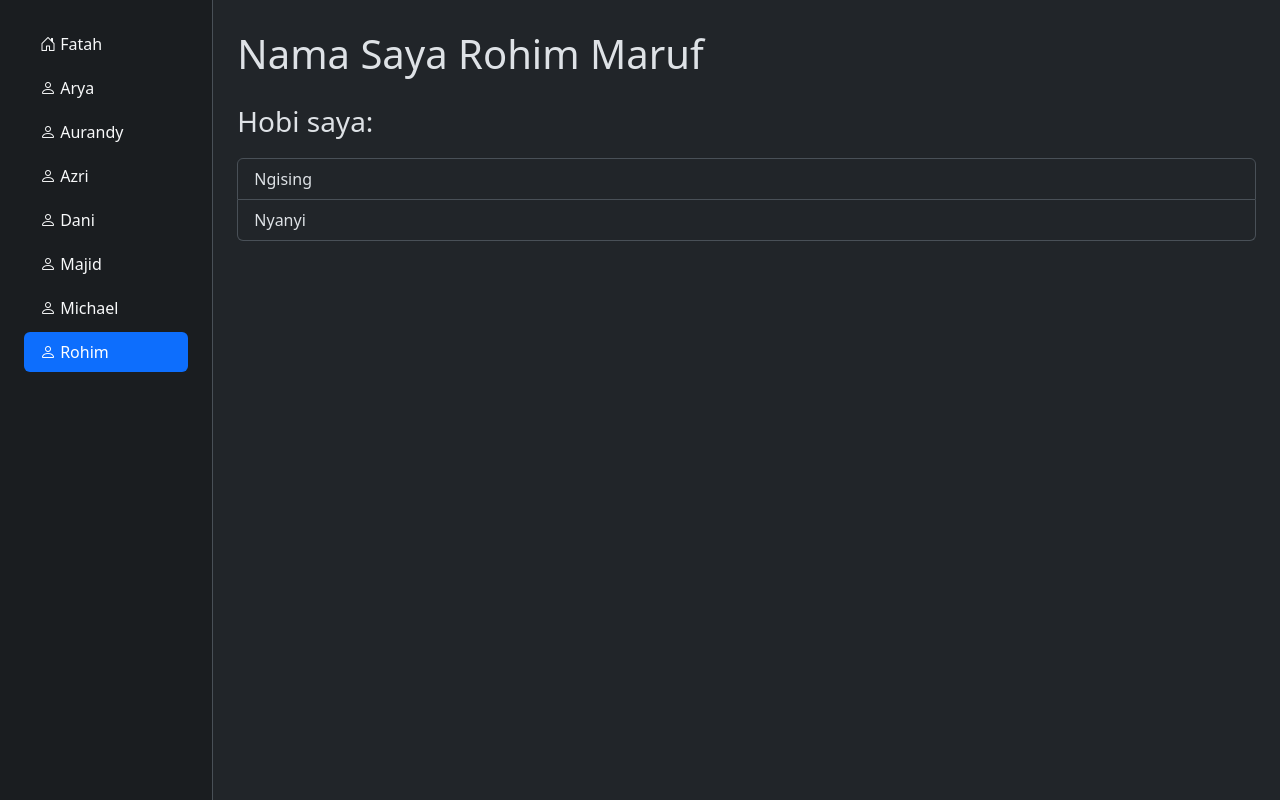
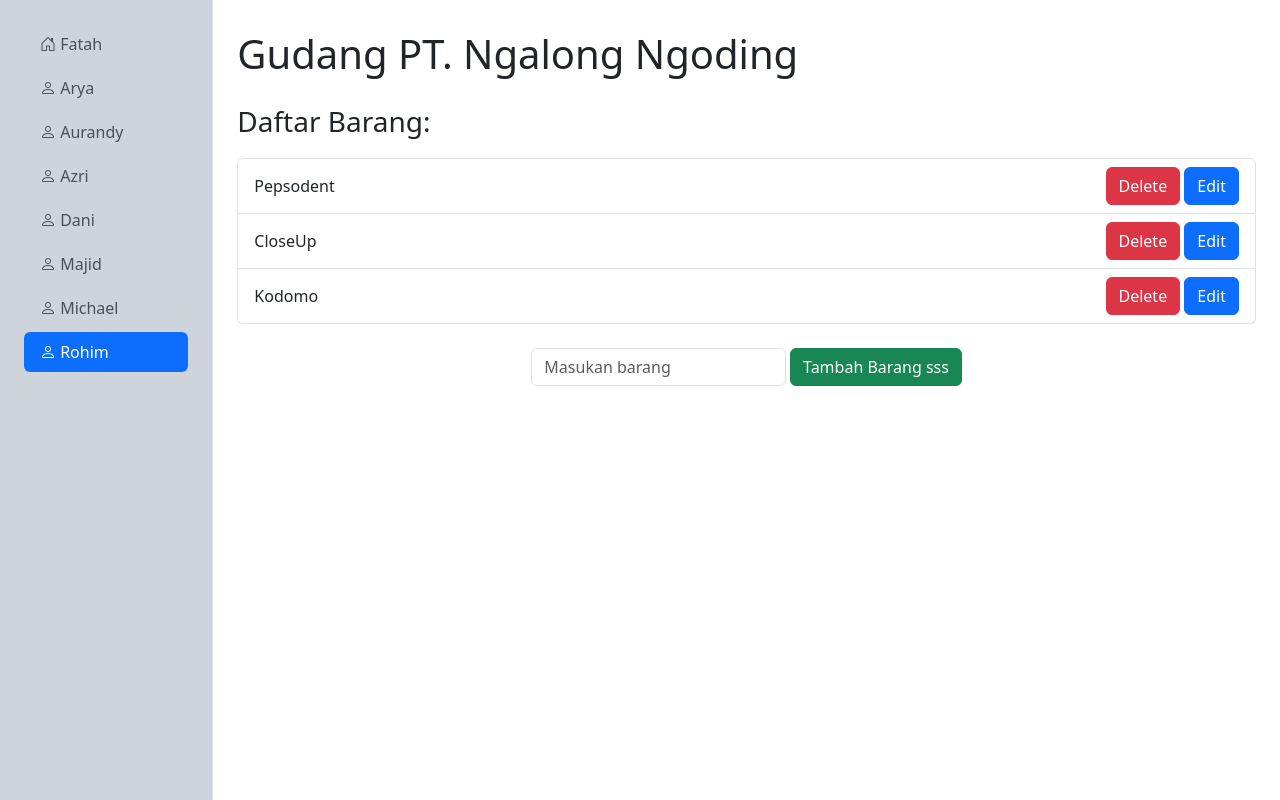
Before and after one commit to ngalong-ngoding/ngalong-gudang, a PHP site: page /index.php?route=rohim in a window 1280 px wide. Run offline with PHP 8.4, Linux system fonts and the light colour scheme.

Commit message:
Menambahkan fitur rambah, edit dan hapus

```diff
--- a/controllers/RohimContoller.php
+++ b/controllers/RohimContoller.php
@@ -5,11 +5,67 @@ require_once "./models/rohim.php";
 
 class RohimContoller
 {
+    // 1. Membuat public fungcition
     public function index()
     {
+        // 2. Membuat Variable Baru dengan = nama class yang di models
         $rohimModel = new Rohim();
-        $data = $rohimModel->getAllData();
+        // 3. Membuat variable data dimana variable diatas dan di panggil fungsinya
+        $data = $rohimModel->getDaftarBarang();
         include "./views/rohim.php";
+    }
+    public function store(){
+        // 4. Untuk mengecek atau logic "ada yang post pake name submit gak"
+
+        if (isset($_POST["submit"])){
+            // 4.1. Ini logic buat namabah data
+            header("Location: rohim");
+            $rohim = new Rohim();
+            // 4.2 ini nyimpen hasil ketika kita input
+            $barang = $_POST["barang"];
+            // 4.3 ini masukin input ke model (tambah barang)
+            $rohim->tambahBarang($barang);
+            // 4.4 Buat balik algi ke halaman awal
+
+        }
+    }
+    // 5. Membuat fungsi untuk delete
+    public function delete(){
+        // 5.1 Membuat variable baru dengan nama class yang di models
+        $rohim = new Rohim();
+        // 5.2 Mengambil id dari Query
+        $id = $_GET["id"] ?? null;
+        if($id){
+            // 5.3 Membuat fungsi delete
+            $deleted = $rohim->hapusBarang($id);
+            if($deleted){
+                header("Location: rohim");
+                exit;
+            }else {
+                echo "Barang tidak ditemukan";
+            }
+        }else {
+            echo"ID tidak valid";
+        }
+    }
+    // 6. Membuat fungsi edit
+    public function edit(){
+        // 6.1 Membuat variable baru dengan nama class yang di models
+        $rohim = new Rohim();
+        // 6.2 Mengambil id dari Query
+        $id = $_GET["id"] ?? null;
+        $newBarang = $_POST["barang"];
+        if($id && $newBarang){
+            // 6.3 Membuat fungsi edit
+            $updated = $rohim->editBarang($id, $newBarang);
+            if($updated){
+                header("Location: rohim");
+            }else {
+                echo "Barang tidak ditemukan";
+            }
+        }else{
+            echo "ID tidak valid";
+        }
     }
 }
 ?>
--- a/index.php
+++ b/index.php
@@ -13,6 +13,9 @@ $MajidController = new MajidController();
 $routes = [
     "fatah" => [$fatahController, "index"],
     "rohim" => [$rohimController, "index"],
+    "rohim/store" => [$rohimController, "store"],
+    "rohim/delete" => [$rohimController, "delete"],
+    "rohim/edit" => [$rohimController, "edit"],
     "fatah/store" => [$fatahController, "store"],
     "fatah/delete" => [$fatahController, "delete"],
     "fatah/edit" => [$fatahController, "edit"],
--- a/models/rohim.php
+++ b/models/rohim.php
@@ -1,12 +1,67 @@
 <?php
 class Rohim
 {
-    public function getAllData()
+    // 1. Membuat Variable terlebih dahulu
+    private $daftarBarang = [];
+
+    // 2. Membuat fungsi yang berisi kondisi jika ada data dari daftar barang maka data daftar barang yang akan terisi
+    public function __construct()
     {
-        return[
-                ["id" => 1, "hobby" => "Ngising", "Kesukaan" => "Makan"],
-                ["id" => 2, "hobby" => "Nyanyi", "Kesukaan" => ""]
+        // 2.1. isset = "ada data gak nih"  dari variable daftar barang rohim dmn daftar barang rohim tuh sama dengan daftarBarang
+        if (isset($_SESSION["daftarBarangRohim"]))
+        {
+
+            $this->daftarBarang = $_SESSION["daftarBarangRohim"];
+        } else {
+            $this->daftarBarang = [
+                ["id" => 1, "barang" => "Pepsodent"],
+                ["id" => 2, "barang" => "CloseUp"],
+                ["id" => 3, "barang" => "Kodomo"],
+            ];
+        }
+    }
+    // 3. Membuat Fungsi Agar bisa dipanggil oleh views agar bisa dipanggil oleh seluruh kontruksi
+    public function getDaftarBarang(){
+        return $this->daftarBarang;
+    }
+    // 4. Membuat fungsi untuk menambah daftar barang
+    public function tambahBarang($barang){
+        // 4.1. Mewmbuat variable baru dengan fungsi menambah panjang data dari daftar barang
+        $newId = count($this->daftarBarang) + 1;
+        // 4.2. ini Array lohi isinya yang dibawah ini ya
+        $this->daftarBarang[] = [
+            "id" => $newId,
+            "barang" => $barang
         ];
+        // 4.3. Sekalina ini seison store tadi
+        $_SESSION["daftarBarangRohim"] = $this->daftarBarang;
+    }
+    // 5 Membuat fungsi untuk menghapus daftar barang
+    public function hapusBarang($id){
+        // 5.1. Membuat variable baru dengan fungsi menghapus data dari data
+        // 5.2. Membuat looping untuk mencari id sama sama yang dimiliki
+        foreach($this->daftarBarang as $key => $barang){
+            if($barang["id"] == $id){
+                // 5.3. Fungsi hapus game dari dafter
+                unset($this->daftarBarang[$key]);
+                // 5.4. Update variable yang di atas
+                $this->daftarBarang = array_values($this->daftarBarang);
+                $_SESSION["daftarBarangRohim"] = $this->daftarBarang;
+                return true;
+            }
+        }
+    }
+    // 6. Membuat fungsi untuk edit barang
+    public function editBarang($id, $newBarang){
+        foreach ($this->daftarBarang as $key => $barang){
+            if ($barang["id"] == $id) {
+                // 6.1 Update nama gamenya
+                $this->daftarBarang[$key]["barang"] = $newBarang;
+                // 6.2 Update variable di atas
+                $_SESSION["daftarBarangRohim"] = $this->daftarBarang;
+            return true;
+            }
+        }
     }
 }
 ?>
--- a/views/rohim.php
+++ b/views/rohim.php
@@ -1,27 +1,47 @@
 <html>
 
 <head>
-    <title>Fatah</title>
+    <title>ROHIM</title>
     <?php include "./includes/bootstrap.php" ?>
 </head>
 
-<body data-bs-theme="dark">
-    <!-- Sidebar -->
+<body data-bs-theme="light">
+    <!-- 1. Membuat sidebar -->
     <div class="container-fluid">
         <div class="row">
-            <!-- Ini kayak masukin template yang udah gw buatin di folder includes -->
+            <!-- 2. Memasukan dari file yang sudah dibuat -->
             <?php include "./includes/sidebar.php" ?>
             <div class="col-10 p-4">
-                <p class="fs-1">Nama Saya Rohim Maruf</p>
-                <p class="fs-3">Hobi saya:</p>
-                <div class="list-group">
-                    <!-- Kalau kalian inget, ini tuh kayak looping while di code yang crud php sebelumnya -->
-                    <?php foreach ($data as $item): ?>
-                        <li class="list-group-item"><?php echo $item["hobby"] ?></li>
+                <p class="fs-1">Gudang PT. Ngalong Ngoding</p>
+                <p class="fs-3">Daftar Barang:</p>
+                <div class="list-group mb-4">
+                    <!-- 3. Membuat luping atau foreach -->
+                    <?php foreach ($data as $barang) : ?>
+
+
+                        <li class="list-group-item">
+                            <form method="POST" action=<?php echo "?route=rohim/edit&id=$barang[id]" ?> class="d-flex justify-content-between align-items-center mb-0">
+                                <?php
+                                echo isset($_GET["edit"]) && $_GET["edit"] == $barang["id"] ? "<input name='barang' class='w-25 form-control' placeholder='Masukan barang yang ingin ditambah' value='$barang[barang]' />" : $barang["barang"]
+                                ?>
+                                <div>
+                                    <?php echo "<a class='btn btn-danger' href='?route=rohim/delete&id=$barang[id]'>Delete</a>" ?>
+                                    <?php echo isset($_GET["edit"]) && $_GET["edit"] == $barang["id"] ? "<button class='btn btn-primary'>Save</button>" : "<a class='btn btn-primary' href='?edit=$barang[id]'>Edit</a>" ?>
+                                </div>
+                            </form>
+                        </li>
                     <?php endforeach ?>
                     </ul>
                 </div>
+                <!-- 4. Membuat form untuk input data -->
+                <form method="POST" action="?route=rohim/store" class="d-flex gap-1 justify-content-center">
+                    <!-- 4.1. Untuk form variable-->
+                    <input name="barang" class="w-25 form-control" placeholder="Masukan barang " />
+                    <!-- 4.2 Membuat Tombol untuk menyimpan data -->
+                    <button type="submit" name="submit" class="btn btn-success">Tambah Barang sss</button>
+                </form>
             </div>
+
         </div>
 </body>
 
```
